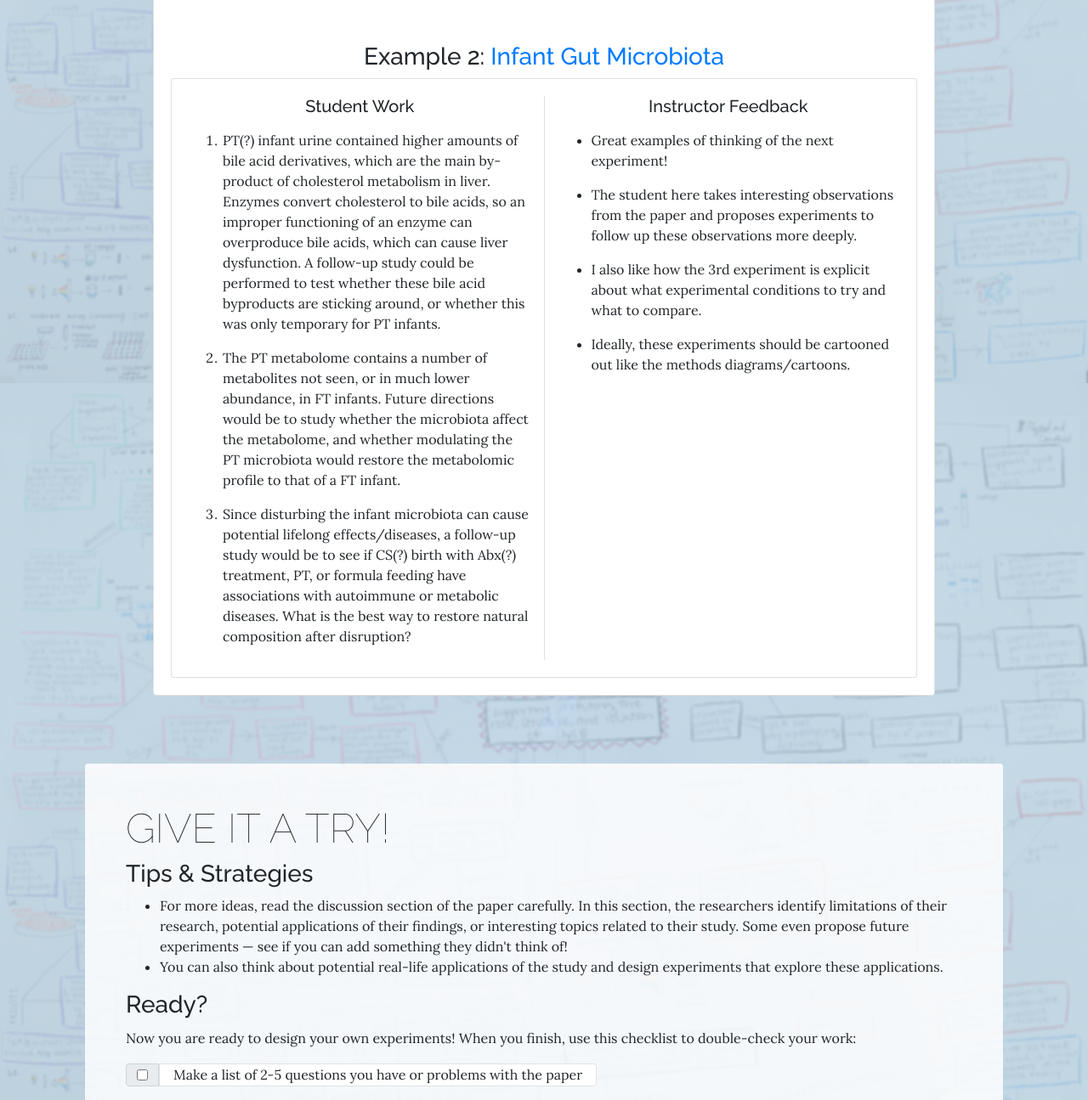
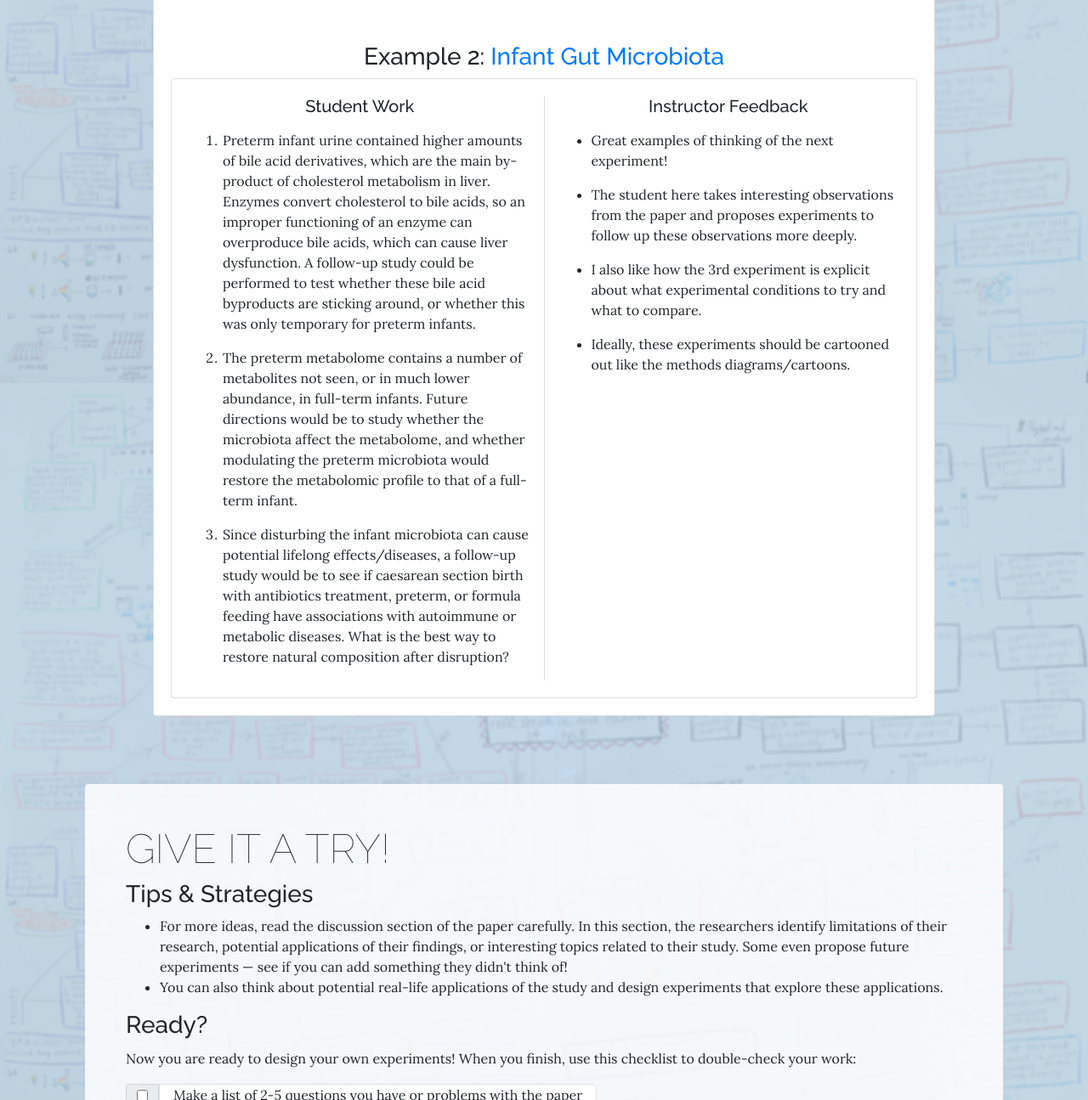
Before and after one commit to woof84/woof84.github.io-creates, a Jekyll site: the page built from te.html, in a window 1280 px wide and 1400 px high, scrolled down 2352 px, cut to the strip 105-1400 px from the top of the window. Shown: the whole strip at 85% size. Built offline with Jekyll 4.4.1, drawn with Linux system fonts in a browser that asks for light colours; nearby versions of some CDN libraries.

Commit message:
Update abbreviations and add article links

```diff
--- a/te.html
+++ b/te.html
@@ -110,7 +110,7 @@
                                 <iframe src="https://ccle.ucla.edu/mod/hvp/embed.php?id=2943546" width="779" height="745" frameborder="0" allowfullscreen="allowfullscreen"></iframe>
                                 <script src="https://ccle.ucla.edu/mod/hvp/library/js/h5p-resizer.js" charset="UTF-8"></script>
                                 <!--Example 2-->
-                                <h3 class="text-center mt-5">Example 2: <a href="#" target="_blank">Infant Gut Microbiota</a></h3>
+                                <h3 class="text-center mt-5">Example 2: <a href="https://link.springer.com/article/10.1186/s40168-016-0213-y" target="_blank">Infant Gut Microbiota</a></h3>
 
                                 <!--Figure 1-->
                                 <div class="card card-body">
@@ -118,9 +118,9 @@
                                         <div class="col-md border-right border-md">
                                             <h5 class="text-center">Student Work</h5>
                                             <ol class="text-left">
-                                                <li class="mt-3">PT(?) infant urine contained higher amounts of bile acid derivatives, which are the main by-product of cholesterol metabolism in liver. Enzymes convert cholesterol to bile acids, so an improper functioning of an enzyme can overproduce bile acids, which can cause liver dysfunction. A follow-up study could be performed to test whether these bile acid byproducts are sticking around, or whether this was only temporary for PT infants.</li>
-                                                <li class="mt-3">The PT metabolome contains a number of metabolites not seen, or in much lower abundance, in FT infants. Future directions would be to study whether the microbiota affect the metabolome, and whether modulating the PT microbiota would restore the metabolomic profile to that of a FT infant.</li>
-                                                <li class="mt-3">Since disturbing the infant microbiota can cause potential lifelong effects/diseases, a follow-up study would be to see if CS(?) birth with Abx(?) treatment, PT, or formula feeding have associations with autoimmune or metabolic diseases. What is the best way to restore natural composition after disruption?</li>
+                                                <li class="mt-3">Preterm infant urine contained higher amounts of bile acid derivatives, which are the main by-product of cholesterol metabolism in liver. Enzymes convert cholesterol to bile acids, so an improper functioning of an enzyme can overproduce bile acids, which can cause liver dysfunction. A follow-up study could be performed to test whether these bile acid byproducts are sticking around, or whether this was only temporary for preterm infants.</li>
+                                                <li class="mt-3">The preterm metabolome contains a number of metabolites not seen, or in much lower abundance, in full-term infants. Future directions would be to study whether the microbiota affect the metabolome, and whether modulating the preterm microbiota would restore the metabolomic profile to that of a full-term infant.</li>
+                                                <li class="mt-3">Since disturbing the infant microbiota can cause potential lifelong effects/diseases, a follow-up study would be to see if caesarean section birth with antibiotics treatment, preterm, or formula feeding have associations with autoimmune or metabolic diseases. What is the best way to restore natural composition after disruption?</li>
                                             </ol>
                                         </div>
                                         <div class="col-md border-top border-md">
```
Also changed, not shown: e.html (+4 -4 lines).
